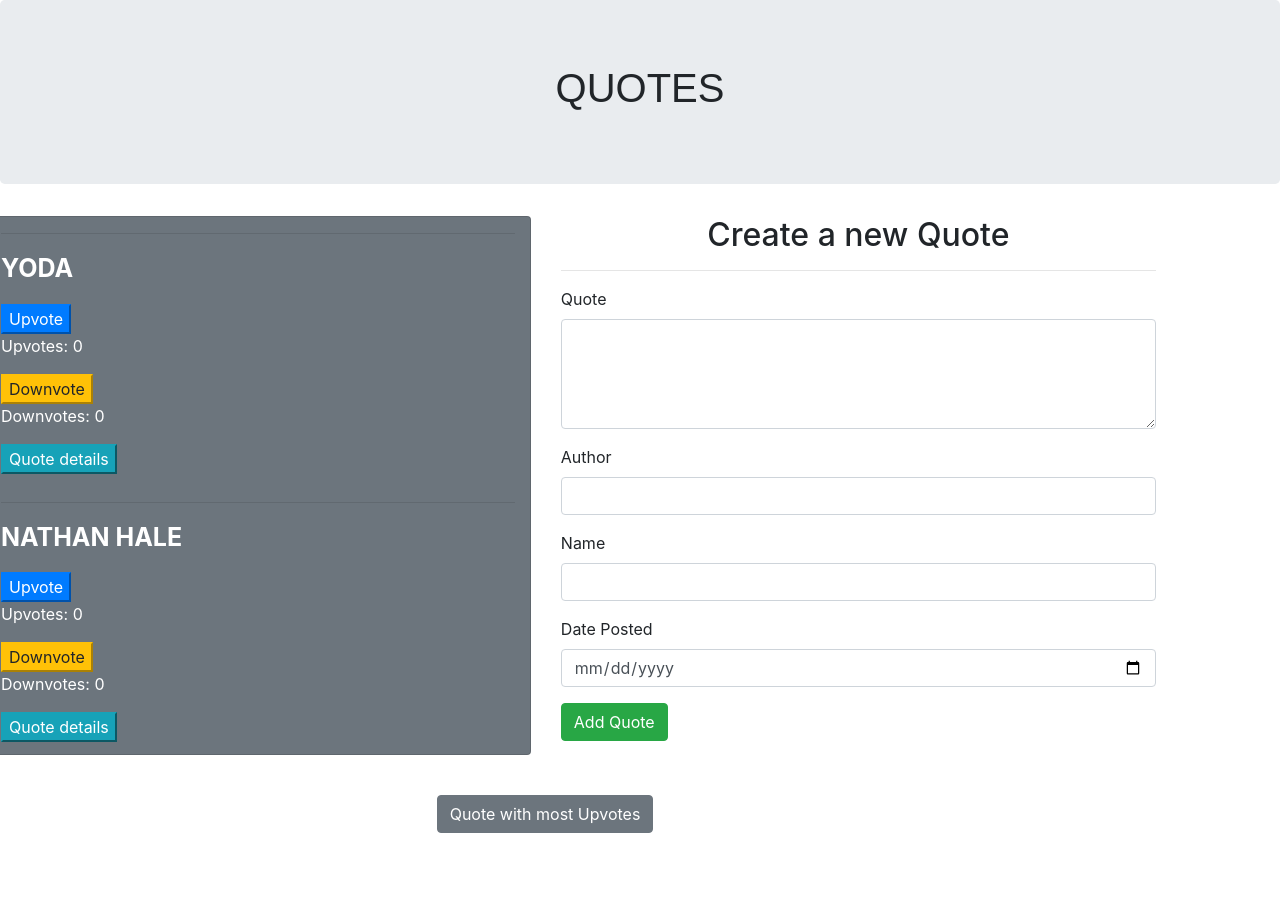
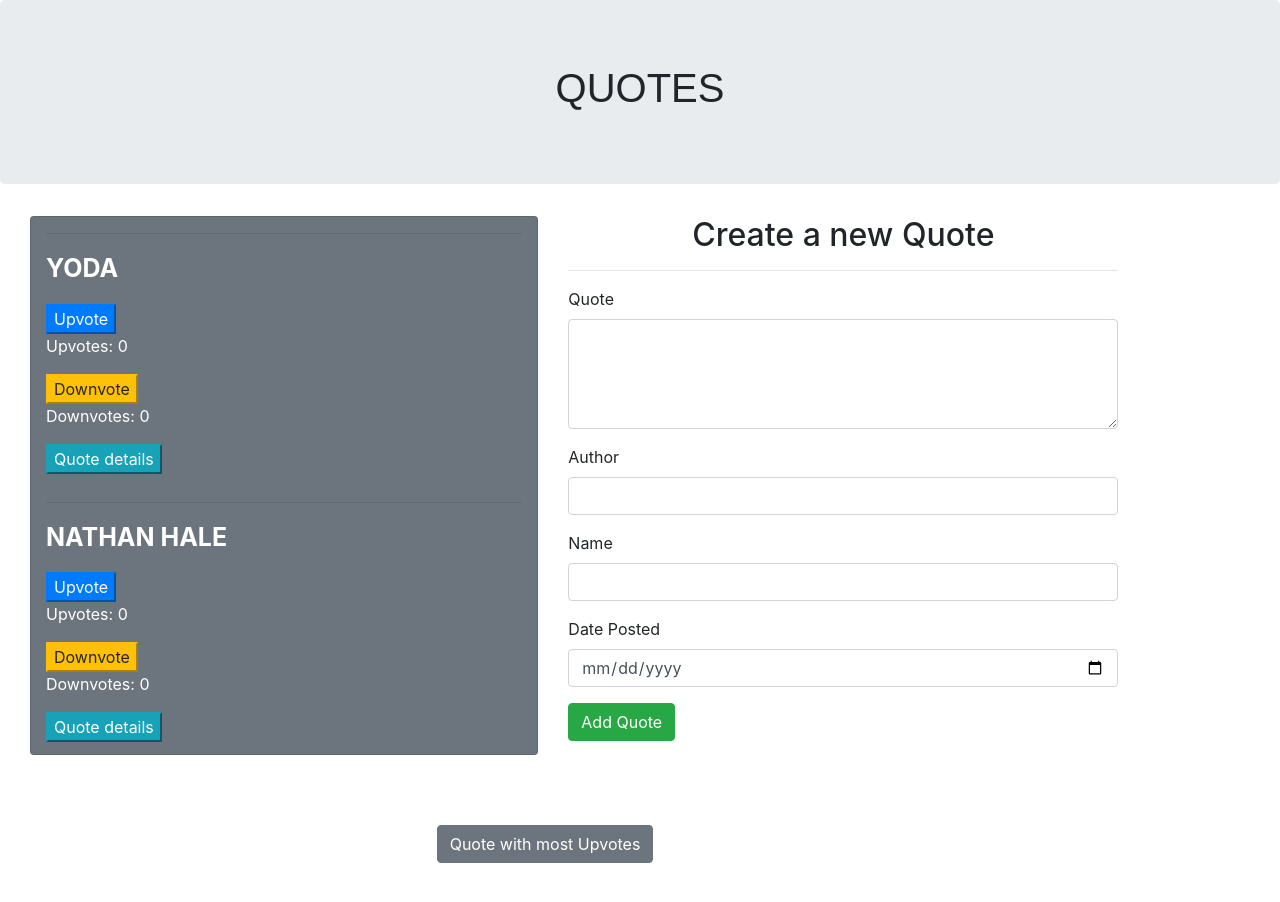
Before and after one commit to derrokip34/Quotes, an Angular app: page / in a window 1280 px wide. Shown: the top 902 px of the page. Built offline with nearby package versions, Linux system fonts and the light colour scheme.

Commit message:
Add  margin

```diff
--- a/src/app/quote/quote.component.css
+++ b/src/app/quote/quote.component.css
@@ -9,3 +9,6 @@ h1 {
 .upvotes {
     text-align: center;
 }
+.body {
+    margin: 30px;
+}
--- a/src/app/quote/quote.component.html
+++ b/src/app/quote/quote.component.html
@@ -1,7 +1,7 @@
 <div class="jumbotron">
     <h1>QUOTES</h1>
 </div>
-<div class="row">
+<div class="row body">
     <div class="col-md-5 card text-white bg-secondary mb-3">
         <div *ngFor='let quote of quotes;let i = index'>
             <hr>
```
